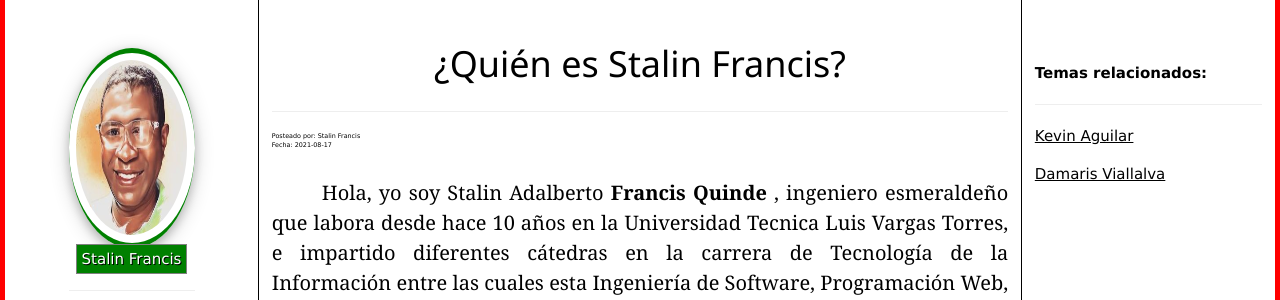
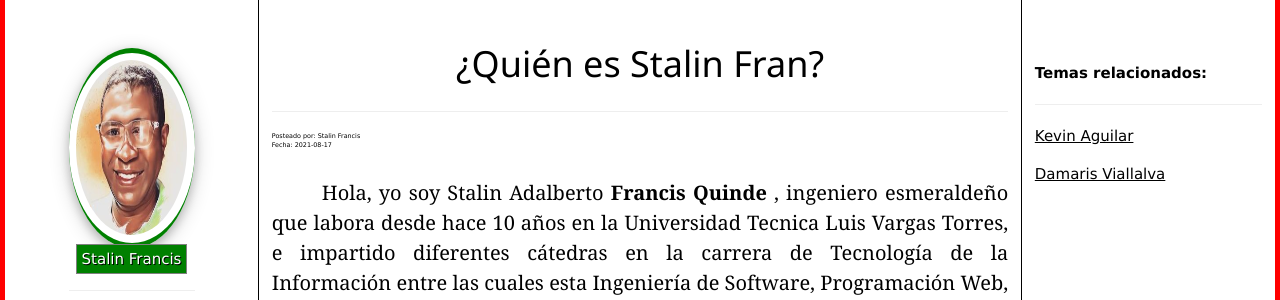
Before and after one commit to Ren1818/Prueba, a PHP site: page / in a window 1280 px wide. Shown: the part 51-351 px from the top of the page. Run offline with PHP 8.4, Linux system fonts and the light colour scheme.

Commit message:
actualizacion 2

```diff
--- a/index.php
+++ b/index.php
@@ -12,7 +12,7 @@ include("marco-right.php");
    <div  style="width: 100%;">
     <div style="width: 100%; height:100%; margin: auto ; display:inline-block;" >
        <div style=" width:100%; height: 100%; top:0; font-size:20px; text-align:center; float:left;">
-        	<h1>¿Quién es Stalin Francis?</h1>
+        	<h1>¿Quién es Stalin Fran?</h1>
        		 <hr>
 
           <div id="posteo" style="text-align: left; font-size:0.5vw;">
```
